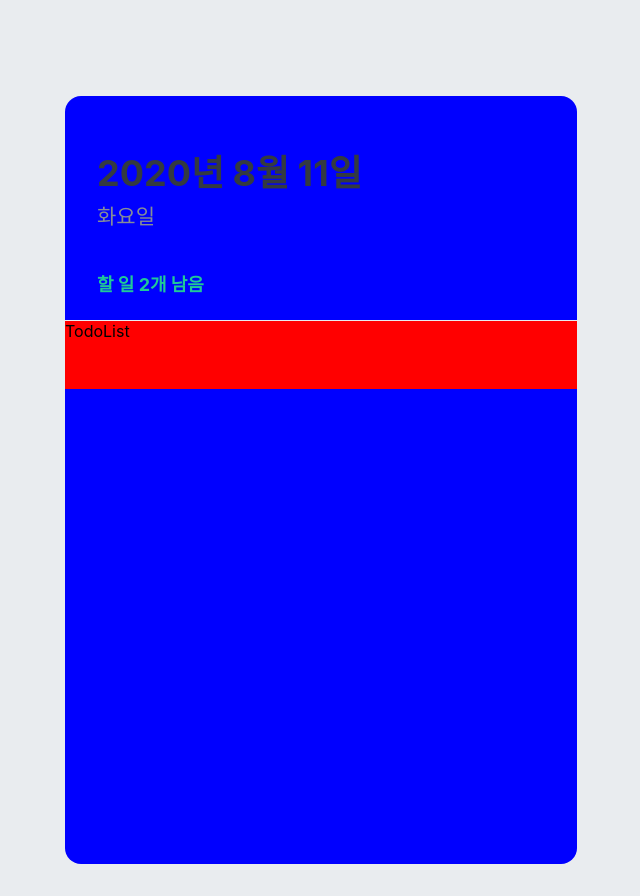
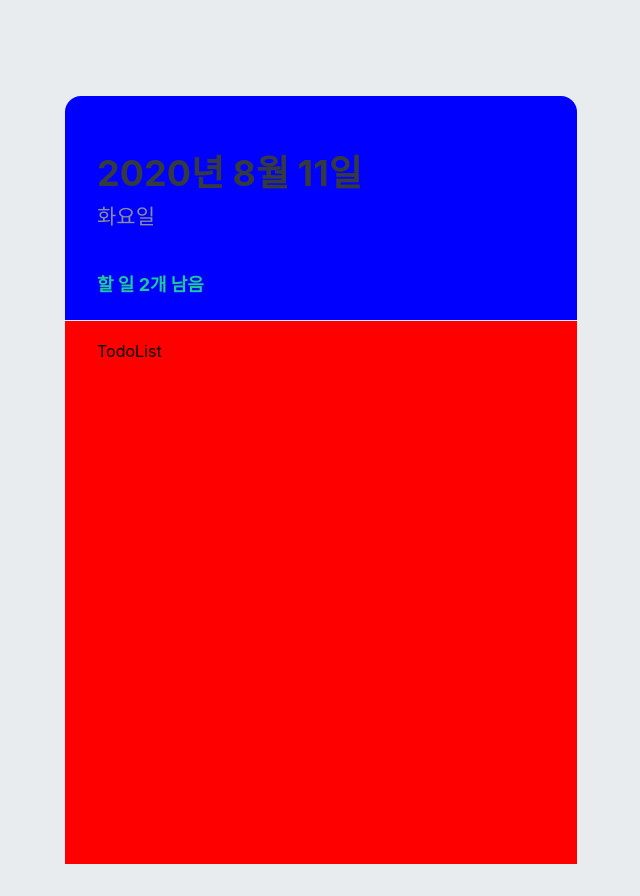
Before and after one commit to zwonlala/react-todolist, a React (Create React App) app: page / in a window 1280 px wide. Shown: the whole page, without its empty margins (319-959 px from the left). Built offline with nearby package versions, Linux system fonts and the light colour scheme.

Commit message:
Fix bug
Fix TodoList.js CSS code

```diff
--- a/src/components/TodoList.js
+++ b/src/components/TodoList.js
@@ -2,11 +2,11 @@ import React from "react";
 import styled from "styled-components";
 
 const TodoListBlock = styled.div`
-    flex: 1,
-    padding: 20px 32px;
-    padding-bottom: 48px;
-    overflow-y: auto;
-    background: red;
+  flex: 1;
+  padding: 20px 32px;
+  padding-bottom: 48px;
+  overflow-y: auto;
+  background: red;
 `;
 
 function TodoList() {
```
